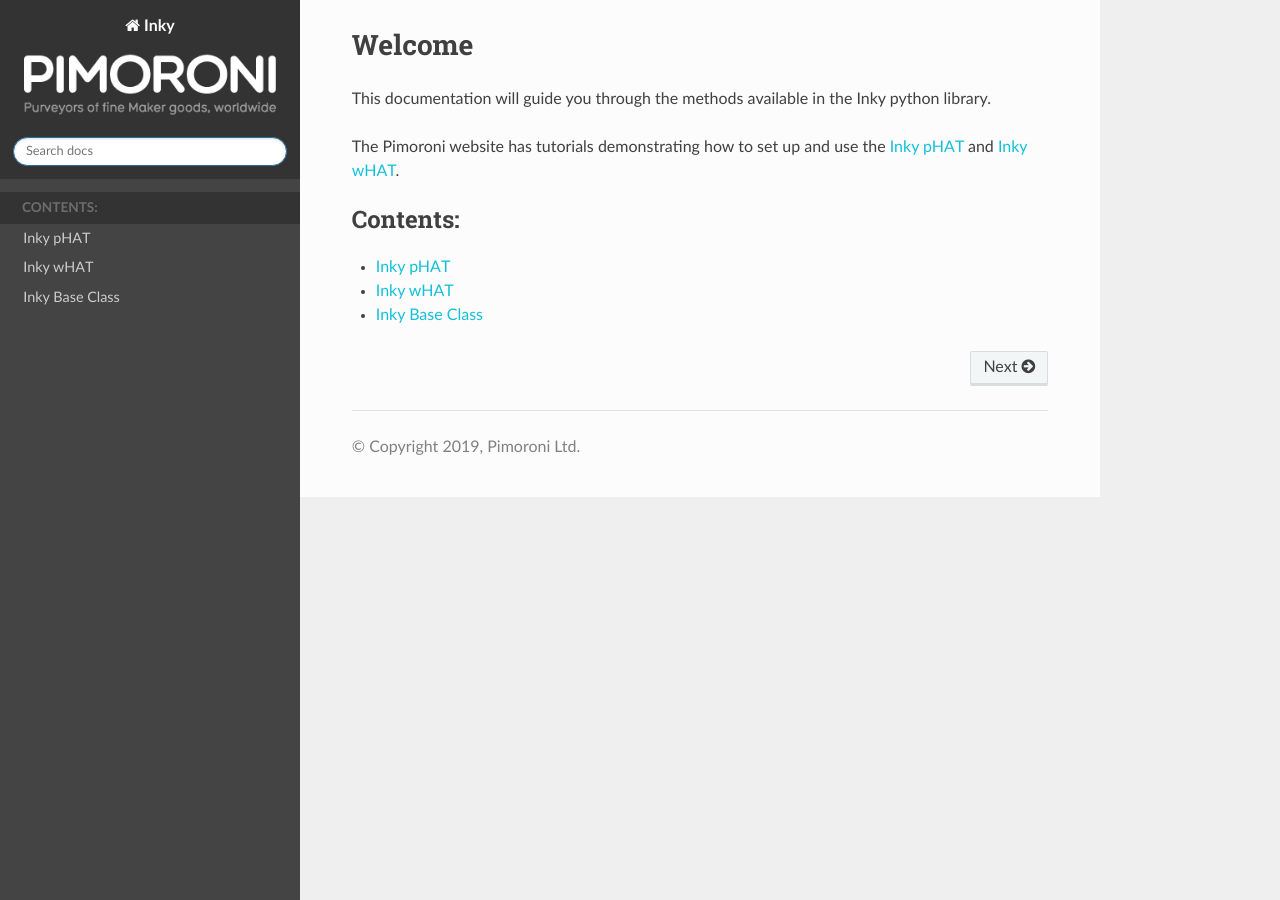
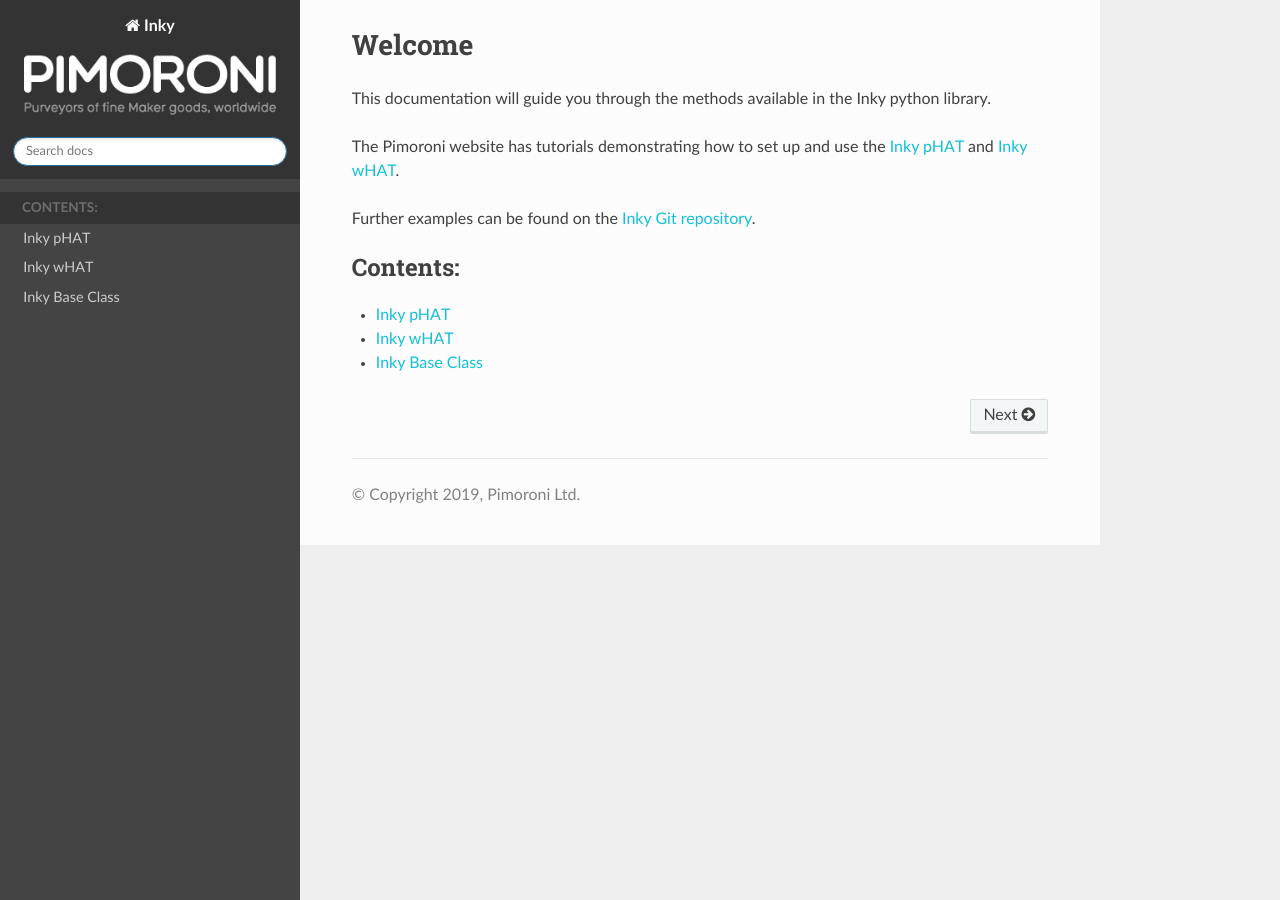
Before and after one commit to pimoroni/inky, a Sphinx documentation site: the page built from sphinx/index.rst, in a window 1280 px wide. Built offline with Sphinx 7.4.7 and the Read the Docs theme 2.0.0, drawn with Linux system fonts in a browser that asks for light colours; the version number could not be read and is left out.

Commit message:
Add link to examples

```diff
--- a/sphinx/index.rst
+++ b/sphinx/index.rst
@@ -8,8 +8,11 @@
 
 The Pimoroni website has tutorials demonstrating how to set up and use the `Inky pHAT`_ and `Inky wHAT`_.
 
+Further examples can be found on the `Inky Git repository`_.
+
 .. _`Inky pHAT`: https://learn.pimoroni.com/tutorial/sandyj/getting-started-with-inky-phat
 .. _`Inky wHAT`: https://learn.pimoroni.com/tutorial/sandyj/getting-started-with-inky-what
+.. _`Inky Git repository`: https://github.com/pimoroni/inky/tree/master/examples
 
 .. currentmodule:: inky
 
```
